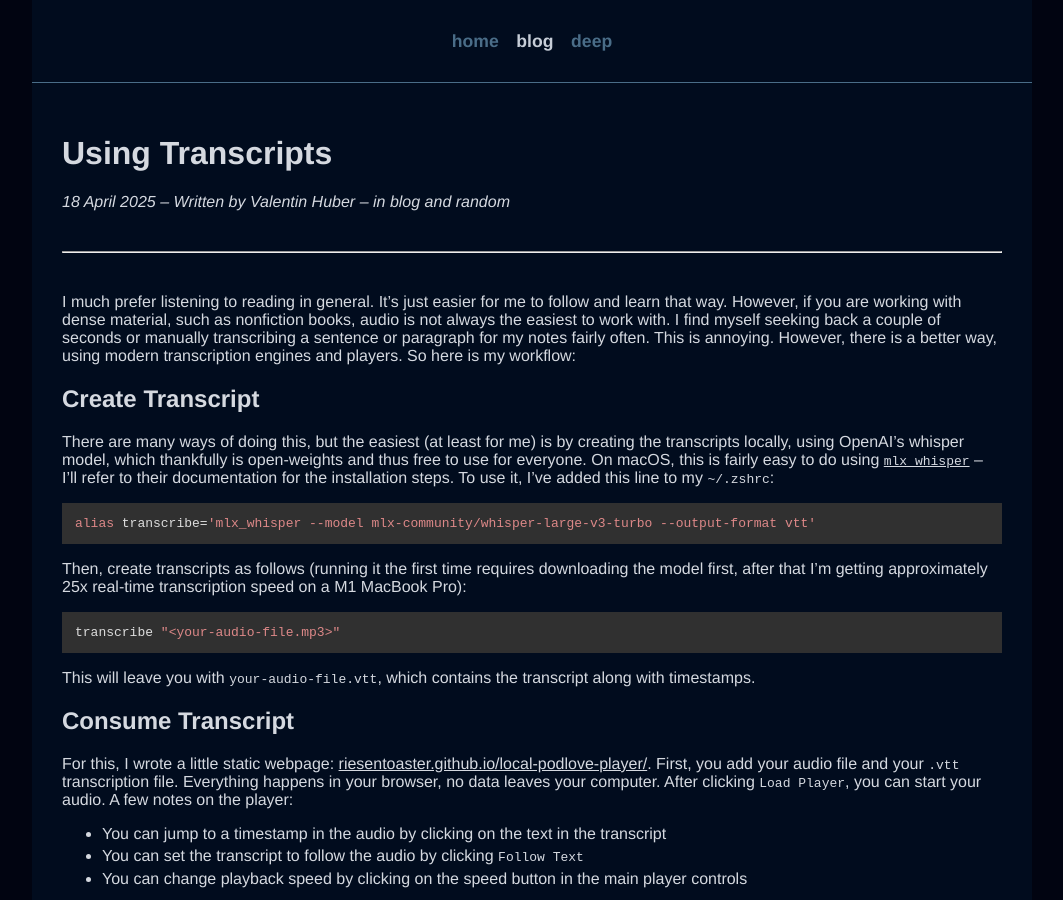
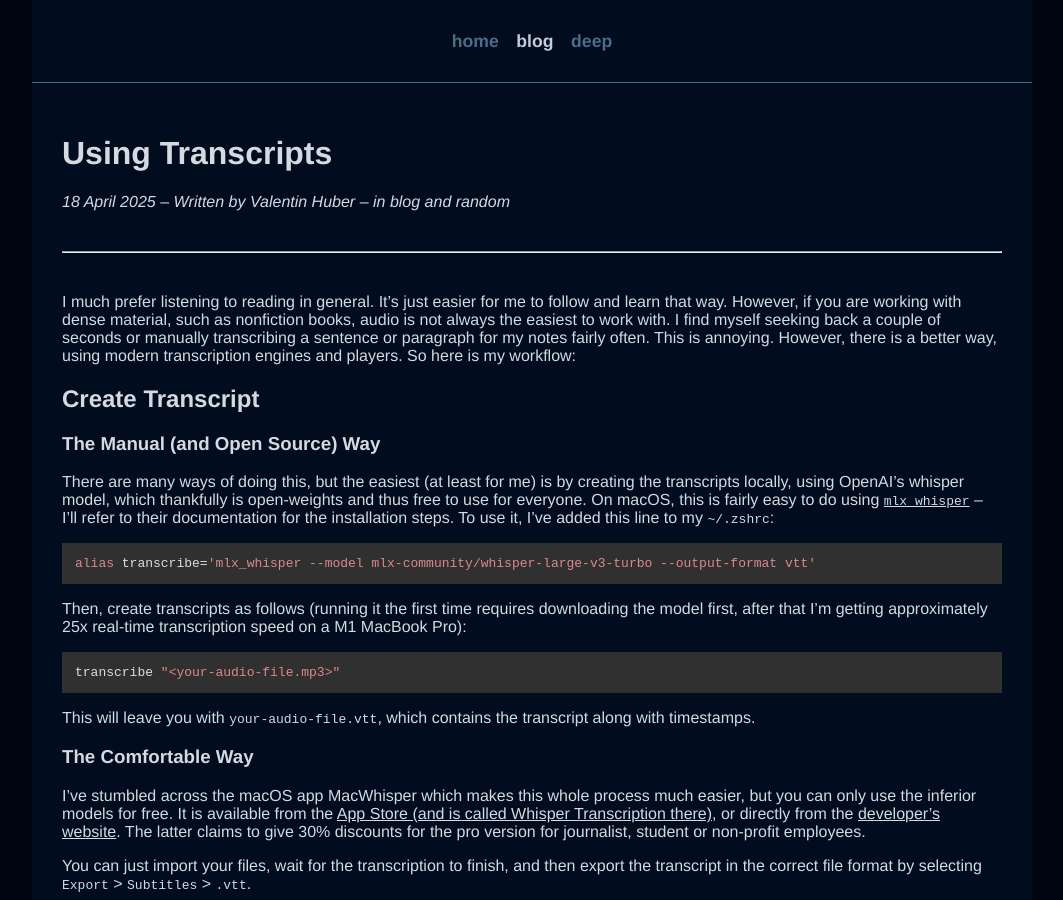
Before and after one commit to riesentoaster/valentinhuber.me, a Jekyll site: the page built from blog/random/_posts/2025-04-18-Transcriptions.md, in a window 1280 px wide and 900 px high. Shown: the whole window, without its empty margins (108-1171 px from the left). Built offline with Jekyll 4.4.1, drawn with Linux system fonts in a browser that asks for light colours; nearby versions of some CDN libraries.

Commit message:
Add GUI to transcription blogpost

```diff
--- a/blog/random/_posts/2025-04-18-Transcriptions.md
+++ b/blog/random/_posts/2025-04-18-Transcriptions.md
@@ -5,6 +5,8 @@ title: Using Transcripts
 I much prefer listening to reading in general. It's just easier for me to follow and learn that way. However, if you are working with dense material, such as nonfiction books, audio is not always the easiest to work with. I find myself seeking back a couple of seconds or manually transcribing a sentence or paragraph for my notes fairly often. This is annoying. However, there is a better way, using modern transcription engines and players. So here is my workflow:
 
 ## Create Transcript
+
+### The Manual (and Open Source) Way
 
 There are many ways of doing this, but the easiest (at least for me) is by creating the transcripts locally, using OpenAI's whisper model, which thankfully is open-weights and thus free to use for everyone. On macOS, this is fairly easy to do using [`mlx_whisper`](https://pypi.org/project/mlx-whisper/) – I'll refer to their documentation for the installation steps. To use it, I've added this line to my `~/.zshrc`:
 
@@ -20,9 +22,17 @@ transcribe "<your-audio-file.mp3>"
 
 This will leave you with `your-audio-file.vtt`, which contains the transcript along with timestamps.
 
+### The Comfortable Way
+
+I've stumbled across the macOS app MacWhisper which makes this whole process much easier, but you can only use the inferior models for free. It is available from the [App Store (and is called Whisper Transcription there)](https://apps.apple.com/ch/app/whisper-transcription/id1668083311), or directly from the [developer's website](https://goodsnooze.gumroad.com/l/macwhisper). The latter claims to give 30% discounts for the pro version for journalist, student or non-profit employees.
+
+You can just import your files, wait for the transcription to finish, and then export the transcript in the correct file format by selecting `Export` > `Subtitles` > `.vtt`.
+
 ## Consume Transcript
 
 For this, I wrote a little static webpage: [riesentoaster.github.io/local-podlove-player/](https://riesentoaster.github.io/local-podlove-player/). First, you add your audio file and your `.vtt` transcription file. Everything happens in your browser, no data leaves your computer. After clicking `Load Player`, you can start your audio. A few notes on the player:
 - You can jump to a timestamp in the audio by clicking on the text in the transcript
 - You can set the transcript to follow the audio by clicking `Follow Text`
 - You can change playback speed by clicking on the speed button in the main player controls
+
+![](/assets/transcriptions-screenshot.png)
```
Also changed, not shown: assets/transcriptions-screenshot.png (added).
